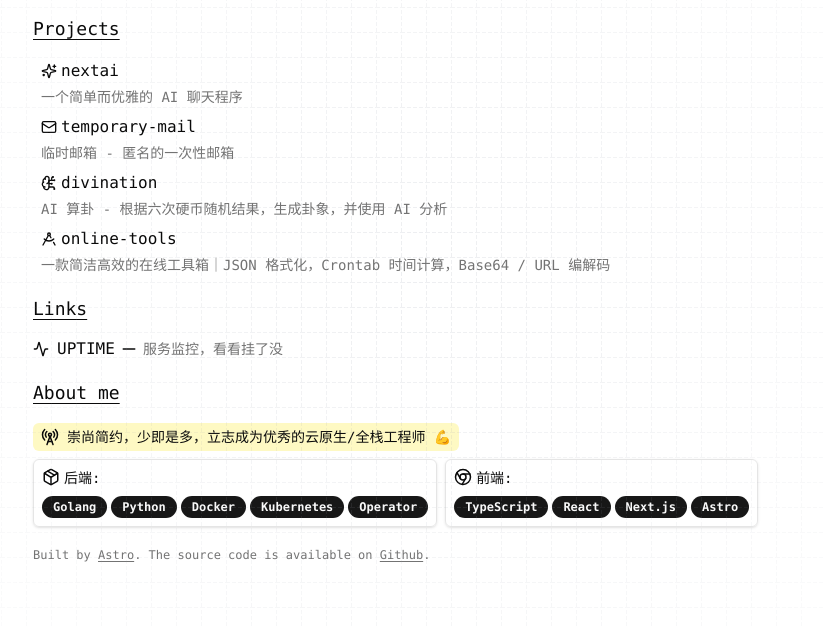
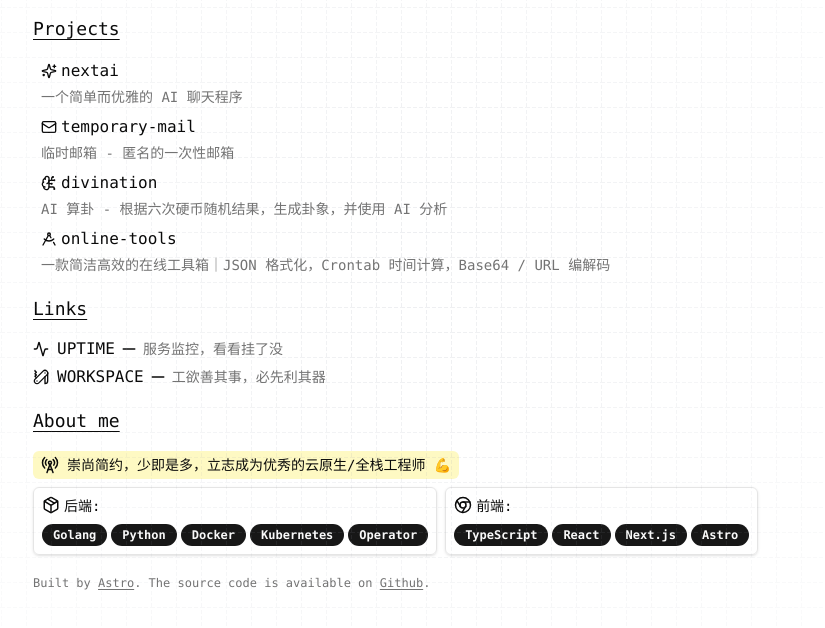
Before and after one commit to sunls24/sunls24, an Astro site: page / in a window 1280 px wide. Shown: the part 142-770 px from the top of the page, without its empty margins (223-1048 px from the left). Built offline with nearby package versions, Linux system fonts and the light colour scheme; Astro itself is replaced by a stand-in of ours.

Commit message:
feat: add workspace page

```diff
--- a/package.json
+++ b/package.json
@@ -24,8 +24,8 @@
     "@types/react-dom": "^18.3.0",
     "astro": "^4.12.2",
     "class-variance-authority": "^0.7.0",
-    "framer-motion": "^11.3.17",
-    "lucide-react": "^0.416.0",
+    "framer-motion": "^11.3.19",
+    "lucide-react": "^0.417.0",
     "prettier": "^3.3.3",
     "prettier-plugin-astro": "^0.14.1",
     "prettier-plugin-tailwindcss": "^0.6.5",
--- a/src/layouts/Layout.astro
+++ b/src/layouts/Layout.astro
@@ -2,9 +2,10 @@
 import GridPattern from "@/components/magicui/grid-pattern"
 import Umami from "@/components/Umami.astro"
 import { STATIC_OUTPUT } from "@/lib/constant"
+import { cn } from "@/lib/utils"
 import meta from "@/lib/meta"
-import { cn } from "@/lib/utils"
 import "@fontsource-variable/roboto-mono"
+import "@/styles/globals.css"
 
 interface Props {
   title?: string
@@ -62,7 +63,9 @@ const spacing = 25
     <link rel="icon" href="/favicon.ico" type="image/x-icon" />
     <title>{title}</title>
   </head>
-  <body class={cn("font-mono", className)}>
+  <body
+    class={cn("font-mono mx-auto w-[90%] max-w-3xl py-5 sm:pt-10", className)}
+  >
     <slot />
     {STATIC_OUTPUT ? <Umami /> : <Umami server:defer />}
     <GridPattern
--- a/src/lib/config.ts
+++ b/src/lib/config.ts
@@ -49,6 +49,12 @@ export const config: Config = {
       desc: "服务监控，看看挂了没",
       icon: "Activity",
     },
+    {
+      name: "WORKSPACE",
+      link: "/workspace",
+      desc: "工欲善其事，必先利其器",
+      icon: "PocketKnife",
+    },
   ],
   about: {
     mail: "c3VubHN4QG91dGxvb2suY29t",
--- a/src/pages/index.astro
+++ b/src/pages/index.astro
@@ -7,11 +7,10 @@ import Icon from "@/components/Icon"
 import { BorderBeam } from "@/components/magicui/border-beam"
 import Layout from "@/layouts/Layout.astro"
 import { config } from "@/lib/config"
-import "@/styles/globals.css"
 import { ExternalLink, Minus } from "lucide-react"
 ---
 
-<Layout className="mx-auto w-[90%] max-w-3xl py-5 sm:pt-10">
+<Layout>
   <Header />
   <main class="space-y-4">
     <Content name="Projects" index={1}>
@@ -52,7 +51,7 @@ import { ExternalLink, Minus } from "lucide-react"
           return (
             <div class="group flex w-fit items-center py-1">
               <a
-                target="_blank"
+                target={value.link.startsWith("/") ? "_self" : "_blank"}
                 href={value.link}
                 class="flex w-fit min-w-[82px] items-end leading-none underline-offset-4 transition-transform group-hover:-translate-y-0.5 group-hover:underline"
               >
--- /dev/null
+++ b/src/pages/workspace.astro
@@ -0,0 +1,8 @@
+---
+import Layout from "@/layouts/Layout.astro"
+---
+
+<Layout>
+  <h1 class="text-3xl font-bold">workspace</h1>
+  <p>TODO...</p>
+</Layout>
```
Also changed, not shown: pnpm-lock.yaml.
